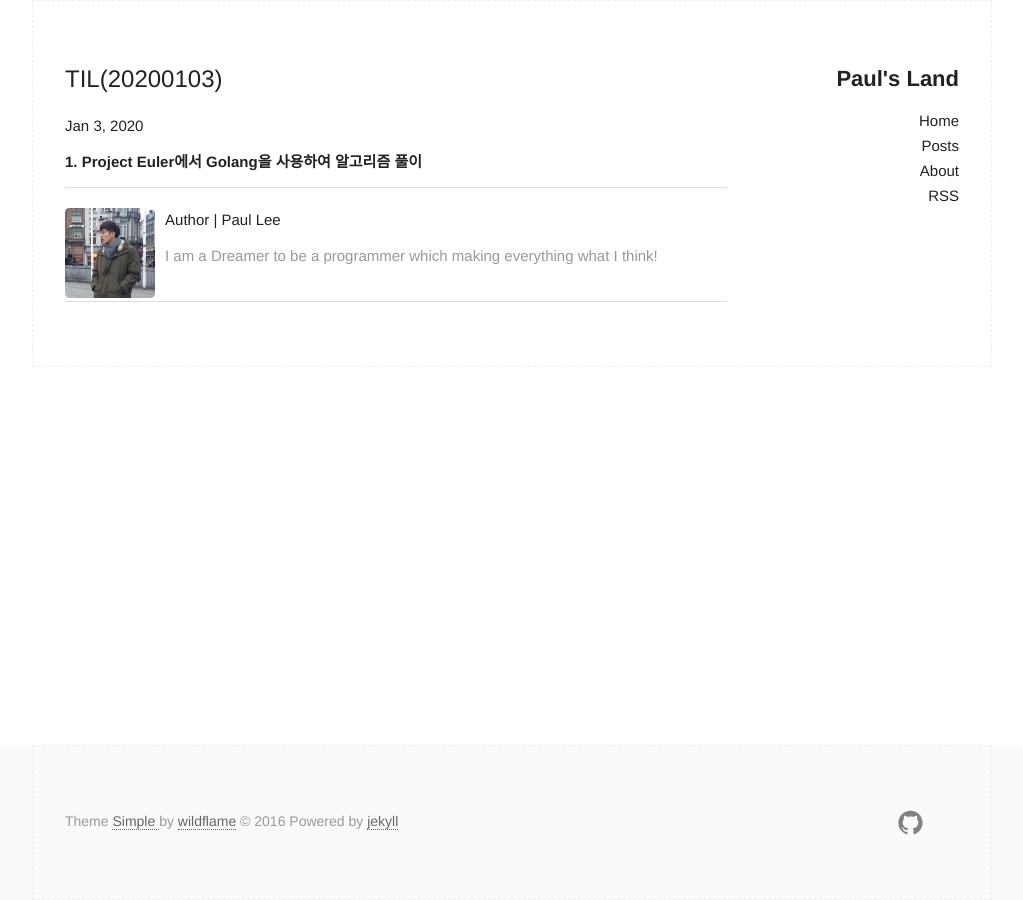
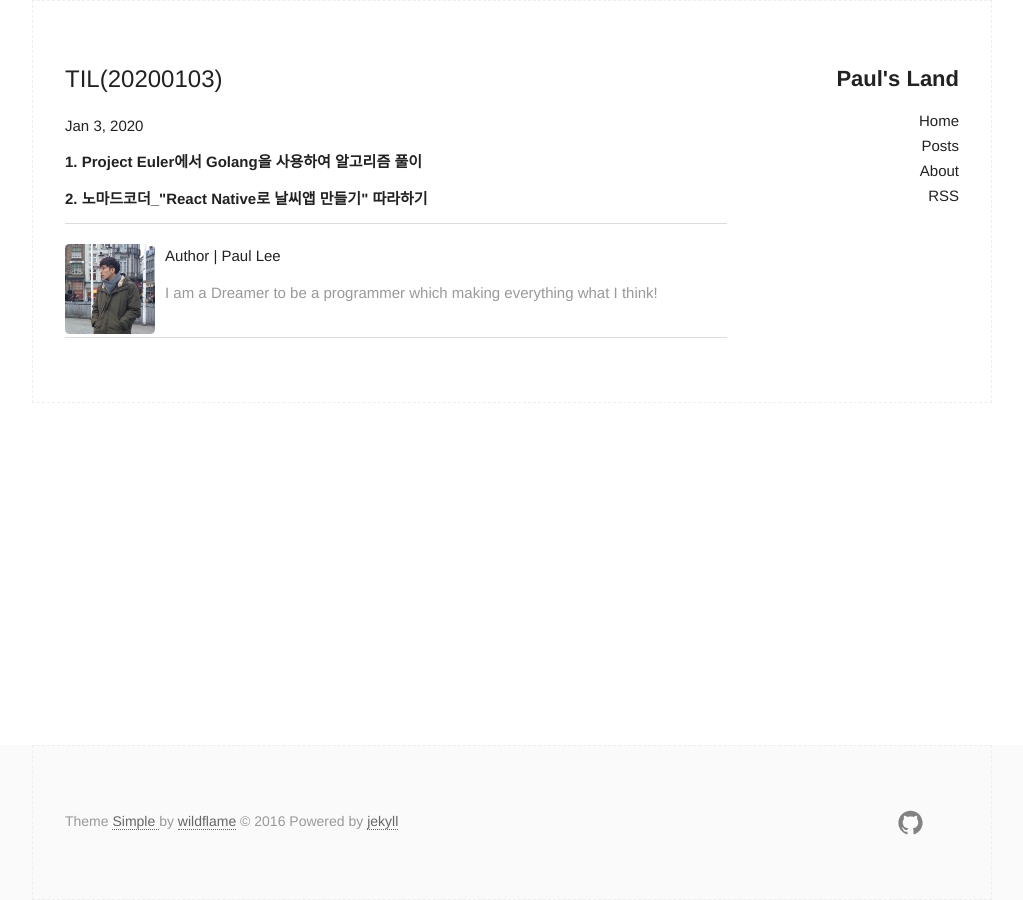
Before and after one commit to qudgns200/qudgns200.github.io, a Jekyll site: the page built from _posts/2020-01-03-TIL.md, in a window 1280 px wide. Shown: the whole page, without its empty margins (128-1151 px from the left). Built offline with Jekyll 4.4.1, drawn with Linux system fonts in a browser that asks for light colours.

Commit message:
update TIL Post(200103_2)

```diff
--- a/_posts/2020-01-03-TIL.md
+++ b/_posts/2020-01-03-TIL.md
@@ -6,3 +6,4 @@ description:
 ---
 
 <p><b>1. Project Euler에서 Golang을 사용하여 알고리즘 풀이</b><p>
+<p><b>2. 노마드코더_"React Native로 날씨앱 만들기" 따라하기</b><p>
```
